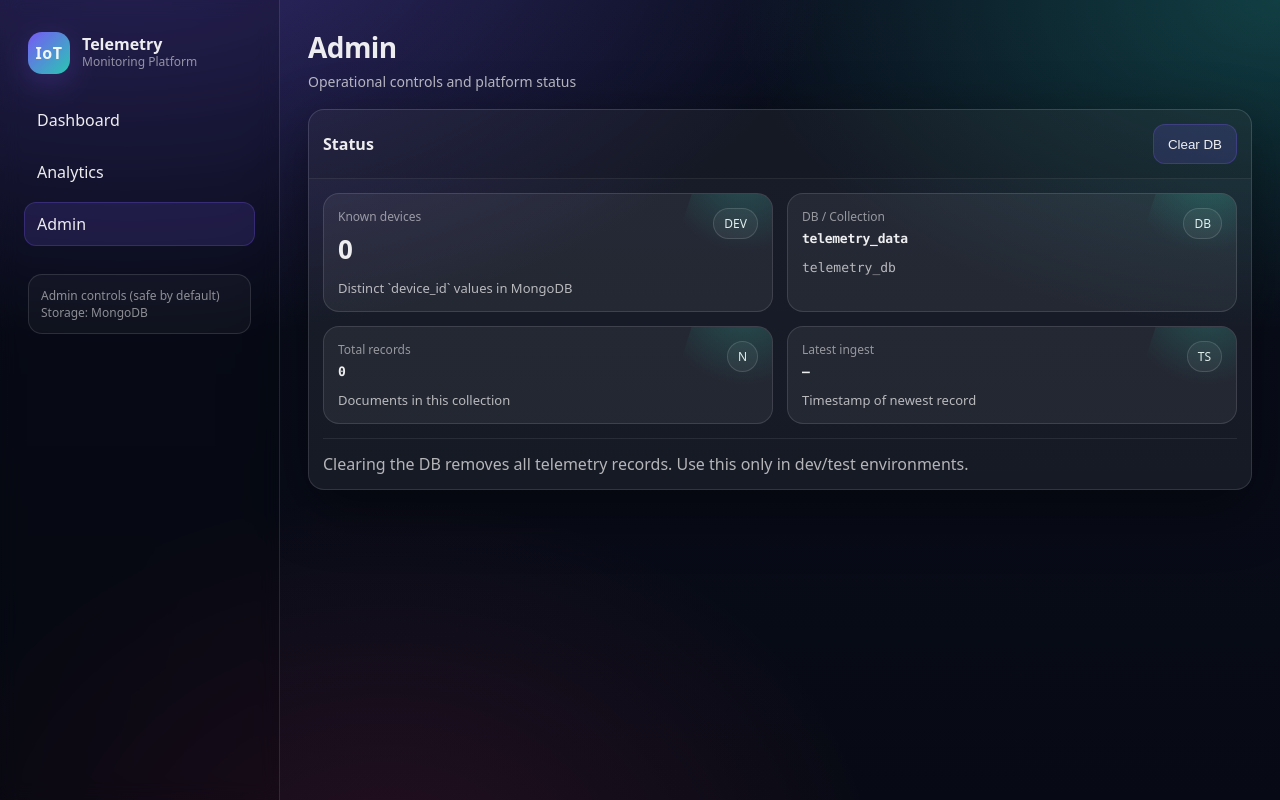
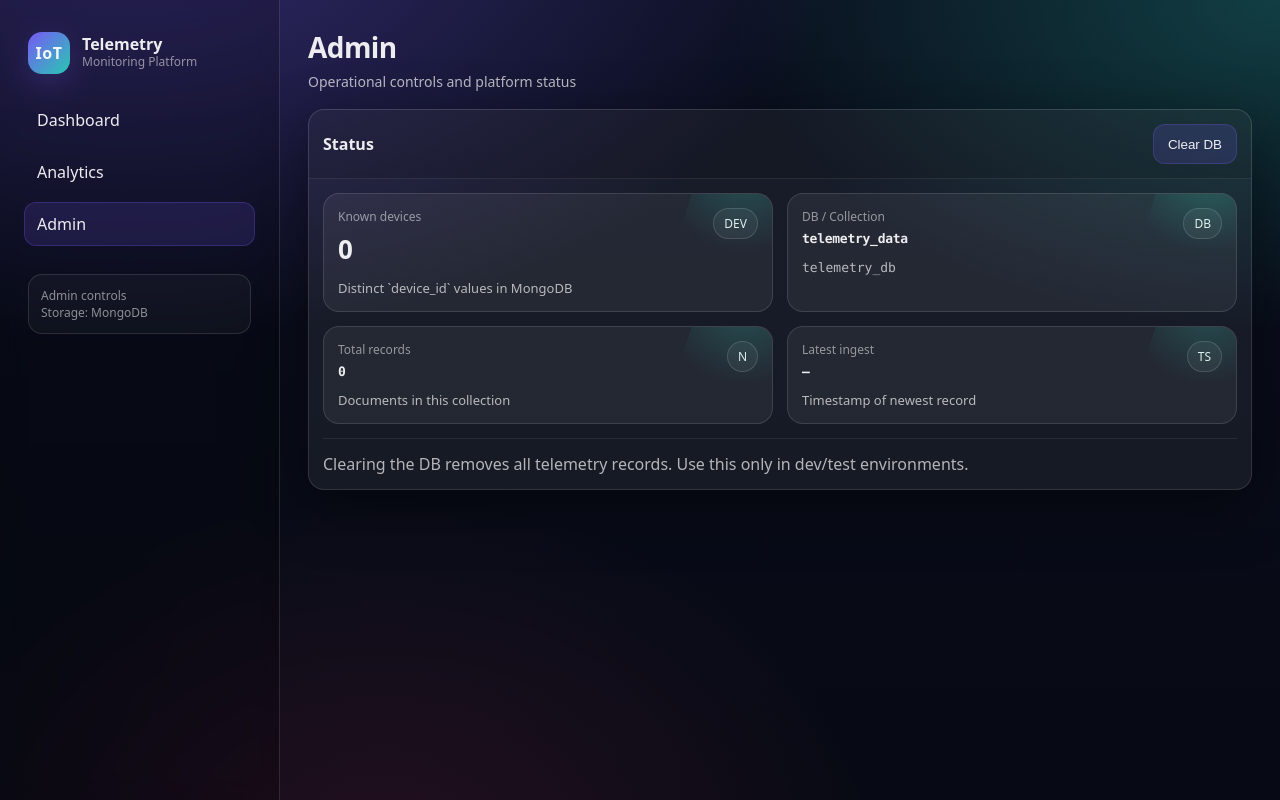
Before and after one commit to faizan-az02/IoT-Telemetry-Monitoring-Platform, a Flask app: page /admin in a window 1280 px wide. Run offline with Flask 3, Linux system fonts and the light colour scheme; data that the repository does not hold is empty.

Commit message:
fix: statements fixed

```diff
--- a/templates/admin.html
+++ b/templates/admin.html
@@ -27,7 +27,7 @@
 
         <div class="sidebar-footer">
           <div class="hint">
-            Admin controls (safe by default)<br />
+            Admin controls<br />
             Storage: MongoDB
           </div>
         </div>
```
